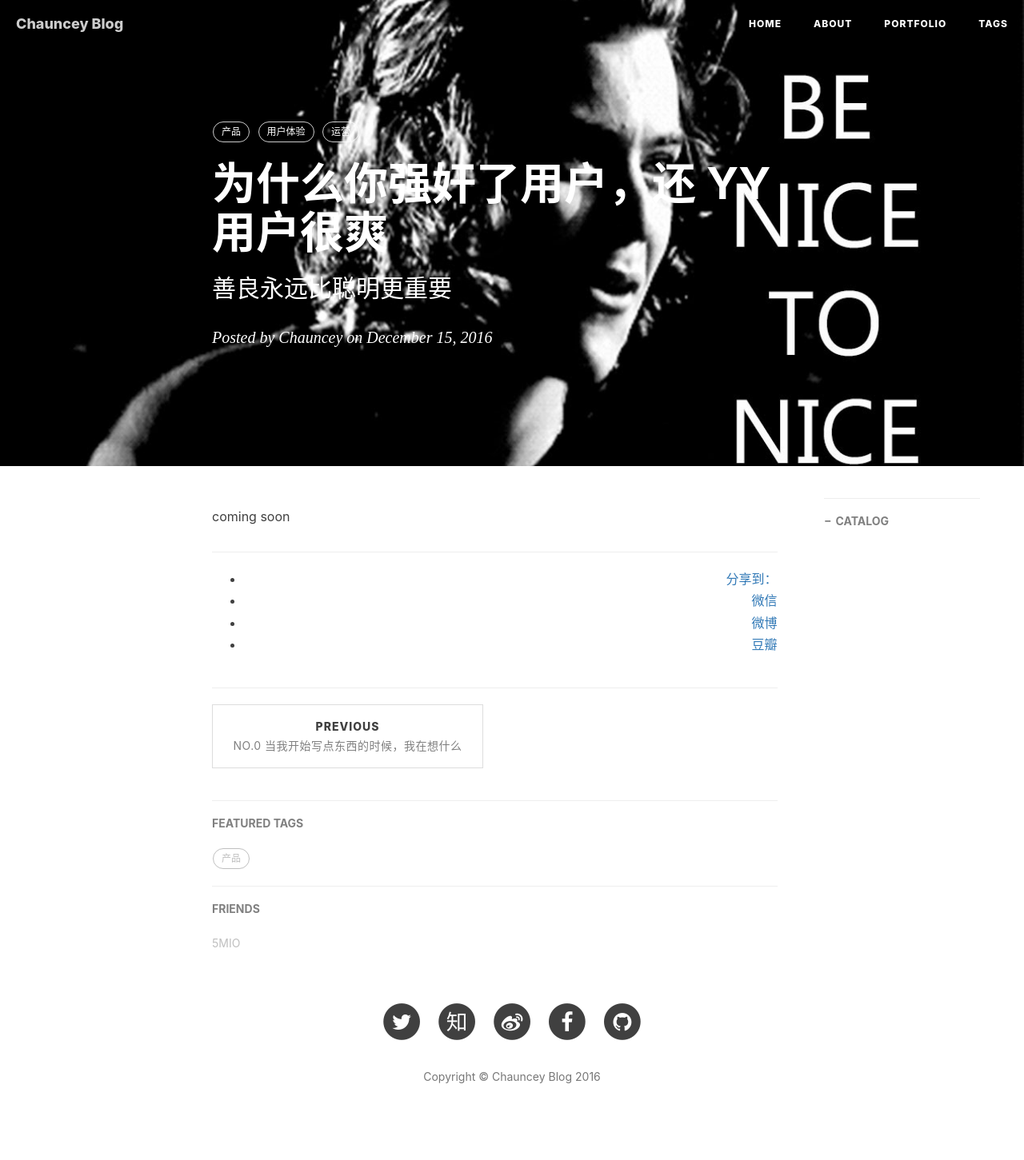
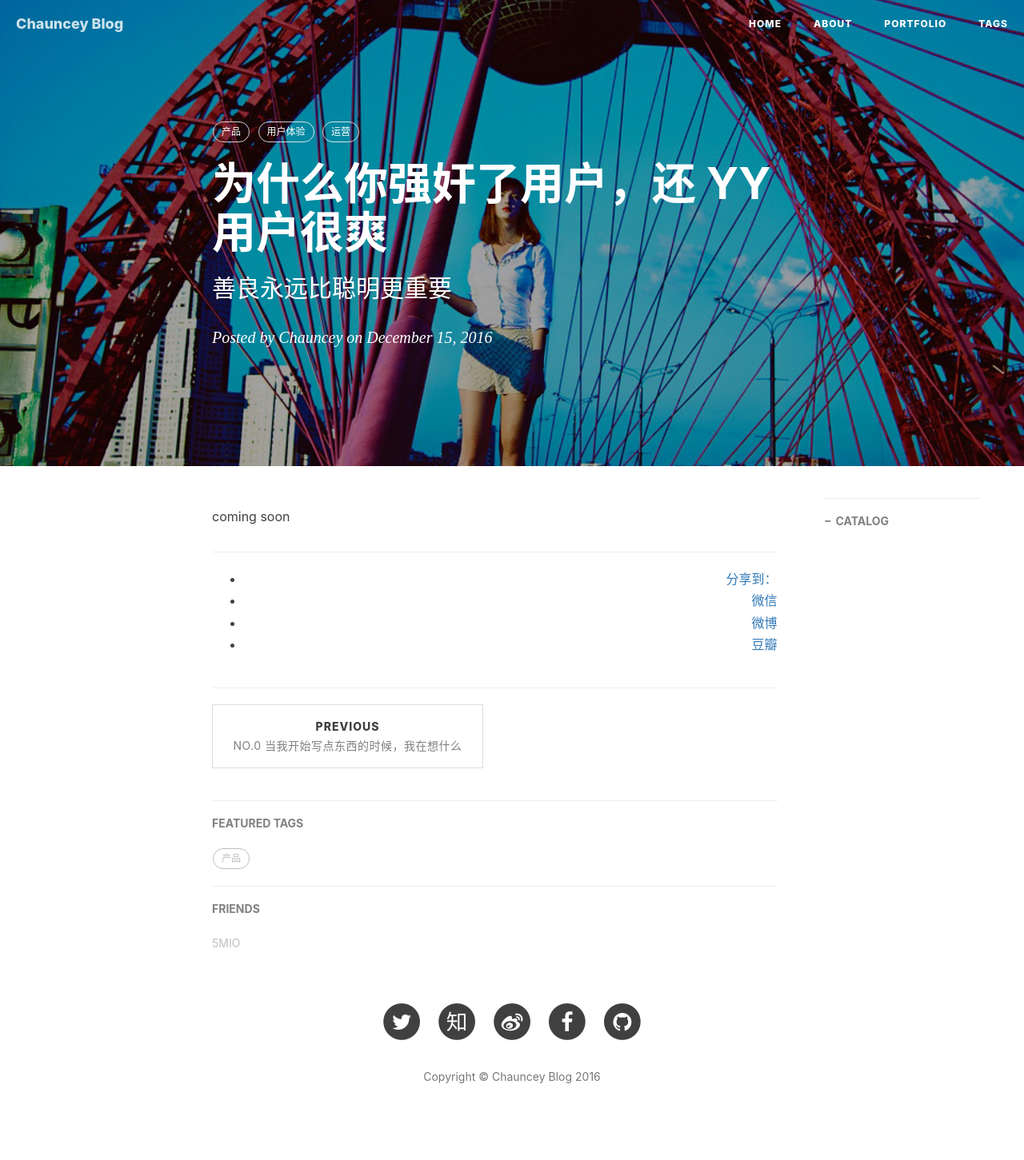
Before and after one commit to yangchangxi/yangchangxi.github.io, a Jekyll site: the page built from _posts/2016-12-15-why-you-rape-users.markdown, in a window 1280 px wide. Shown: the whole page at 80% size. Built offline with Jekyll 4.4.1, drawn with Linux system fonts in a browser that asks for light colours; nearby versions of some CDN libraries; comment, search, counter and statistics services are not loaded.

```diff
--- a/_posts/2016-12-15-why-you-rape-users.markdown
+++ b/_posts/2016-12-15-why-you-rape-users.markdown
@@ -4,7 +4,7 @@
 subtitle:   "善良永远比聪明更重要"
 date:       2016-12-15 11:57:00
 author:     "Chauncey"
-header-img: "img/in-post/be-nice-to-nice.jpg"
+header-img: "img/in-post/bridge.jpg"
 catalog: true
 tags:
     - 产品
```
Also changed, not shown: img/in-post/bridge.jpg (added).
